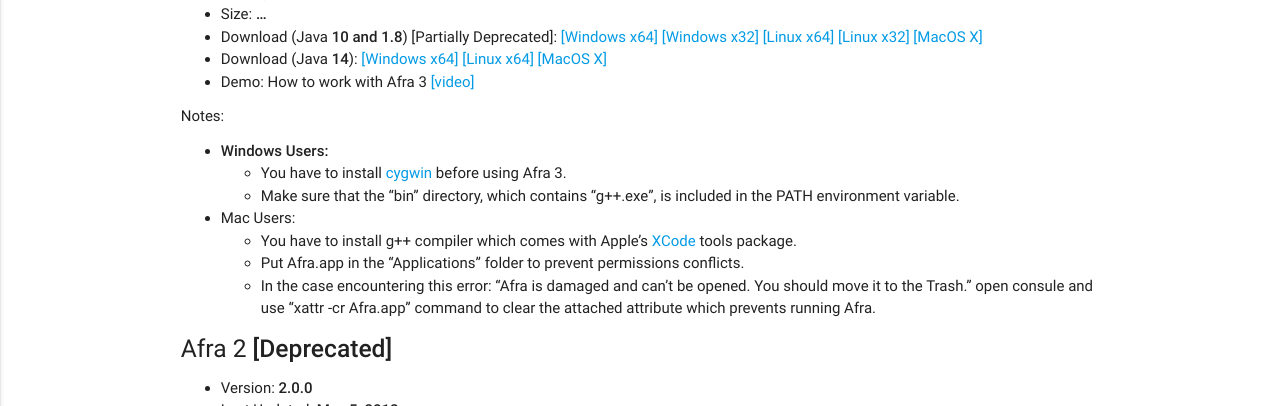
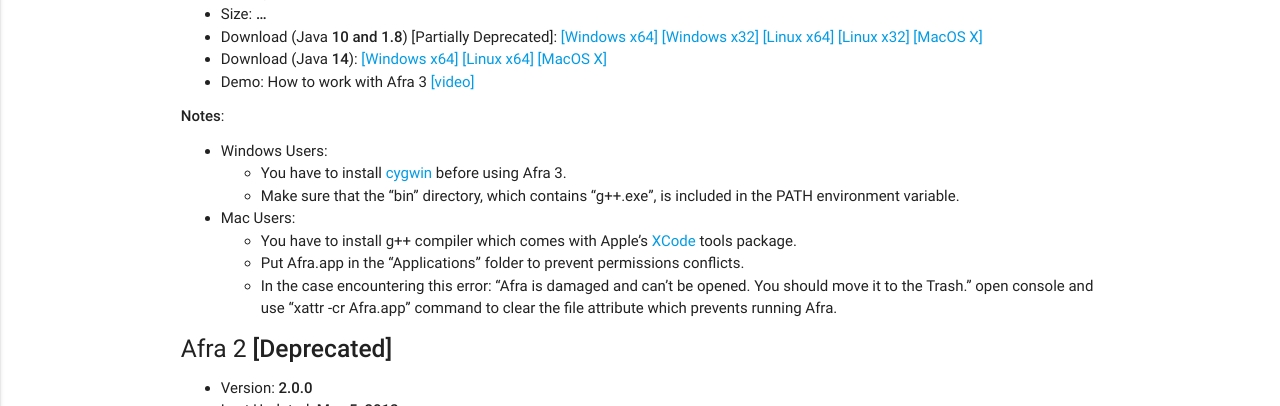
Before and after one commit to rebeca-lang/rebeca-lang.github.io, a Jekyll site: the page built from tools/Afra.md, in a window 1280 px wide and 900 px high, scrolled down 542 px. Shown: the part 153-559 px from the top of the window. Built offline with Jekyll 4.4.1, drawn with Linux system fonts in a browser that asks for light colours.

Commit message:
Removing a typo and some minor modifications.

```diff
--- a/tools/Afra.md
+++ b/tools/Afra.md
@@ -45,14 +45,14 @@ A Rebeca family model consists of the definition of _reactive classes_ and the i
       });
 </script>
 
-###### Notes:
-* **Windows Users:**
+###### **Notes**:
+* Windows Users:
   + You have to install [cygwin](http://www.cygwin.com) before using Afra 3.
   + Make sure that the "bin" directory, which contains "g++.exe", is included in the PATH environment variable.
 * Mac Users:
   + You have to install g++ compiler which comes with Apple's [XCode](https://developer.apple.com/xcode/) tools package.
   + Put Afra.app in the "Applications" folder to prevent permissions conflicts.
-  + In the case encountering this error: "Afra is damaged and can’t be opened. You should move it to the Trash." open consule and use "xattr -cr Afra.app" command to clear the attached attribute which prevents running Afra.
+  + In the case encountering this error: "Afra is damaged and can’t be opened. You should move it to the Trash." open console and use "xattr  -cr  Afra.app" command to clear the file attribute which prevents running Afra.
 
 ##### Afra 2 **[Deprecated]**
 * Version: **2.0.0**
```
